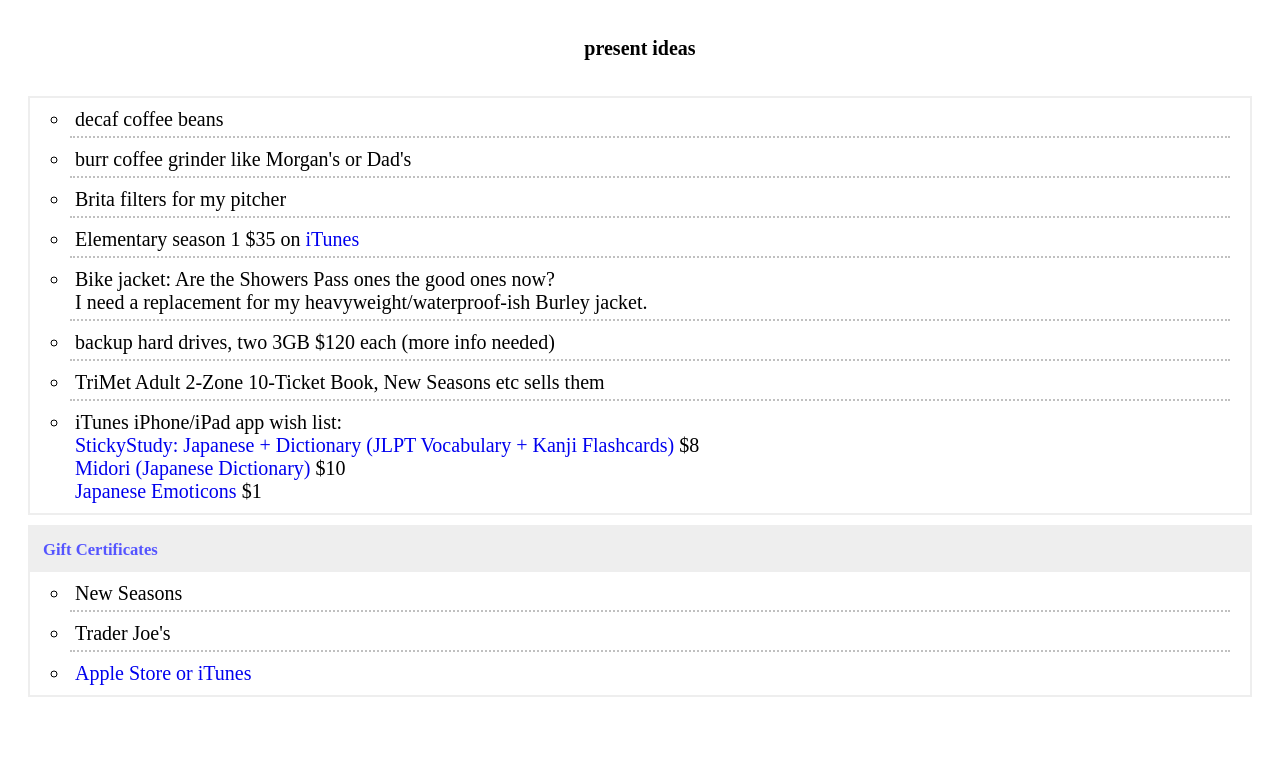
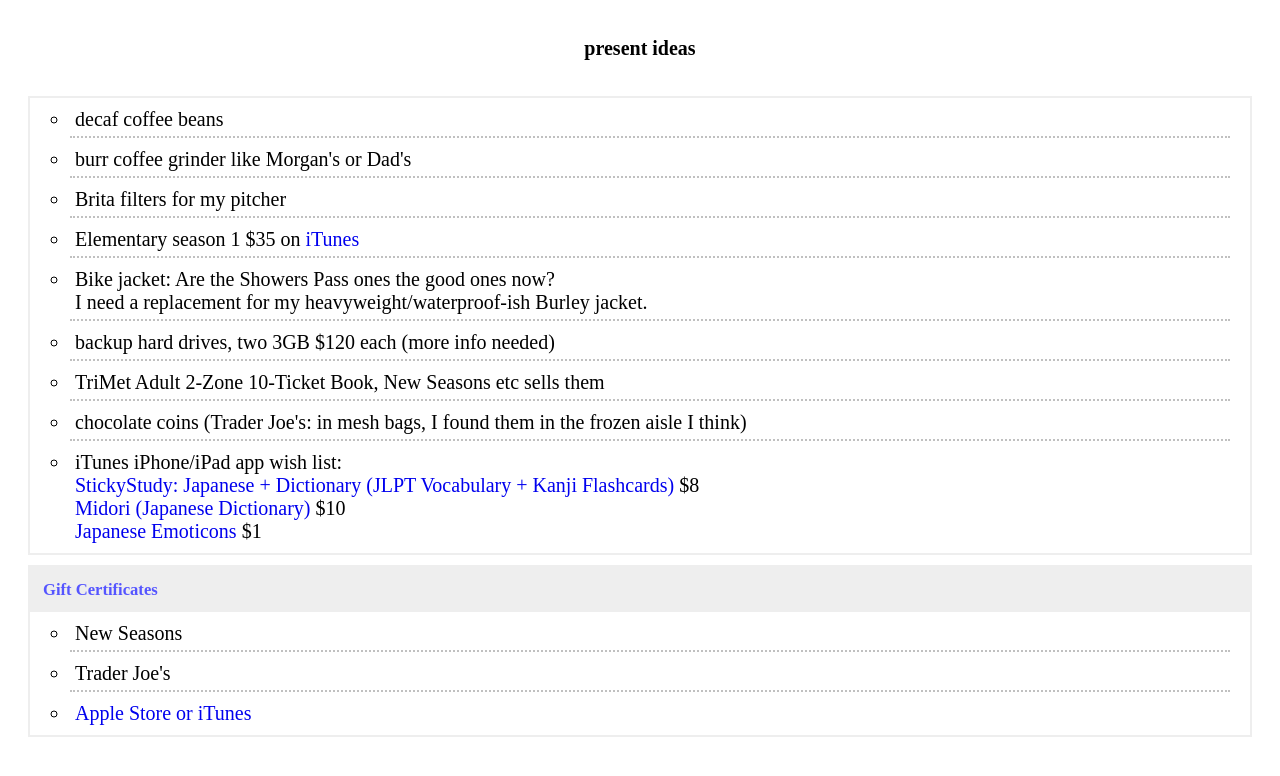
Before and after one commit to kcomandich/kcomandich.github.com, a plain HTML site: page wishlist.html in a window 1280 px wide. Drawn offline with Linux system fonts and the light colour scheme.

Commit message:
Add chocolate coins to wishlist.

```diff
--- a/wishlist.html
+++ b/wishlist.html
@@ -102,6 +102,7 @@
             </li>
             <li>backup hard drives, two 3GB $120 each (more info needed)</li>
             <li>TriMet Adult 2-Zone 10-Ticket Book, New Seasons etc sells them</li>
+            <li>chocolate coins (Trader Joe's: in mesh bags, I found them in the frozen aisle I think)</li>
             <li class="last">iTunes iPhone/iPad app wish list:<br>
                 <a href="https://itunes.apple.com/us/app/stickystudy-japanese-+-dictionary/id385898687?mt=8">StickyStudy: Japanese + Dictionary (JLPT Vocabulary + Kanji Flashcards)</a> $8<br>
                 <a href="https://itunes.apple.com/us/app/midori-japanese-dictionary/id385231773?mt=8">Midori (Japanese Dictionary)</a> $10<br>
```
